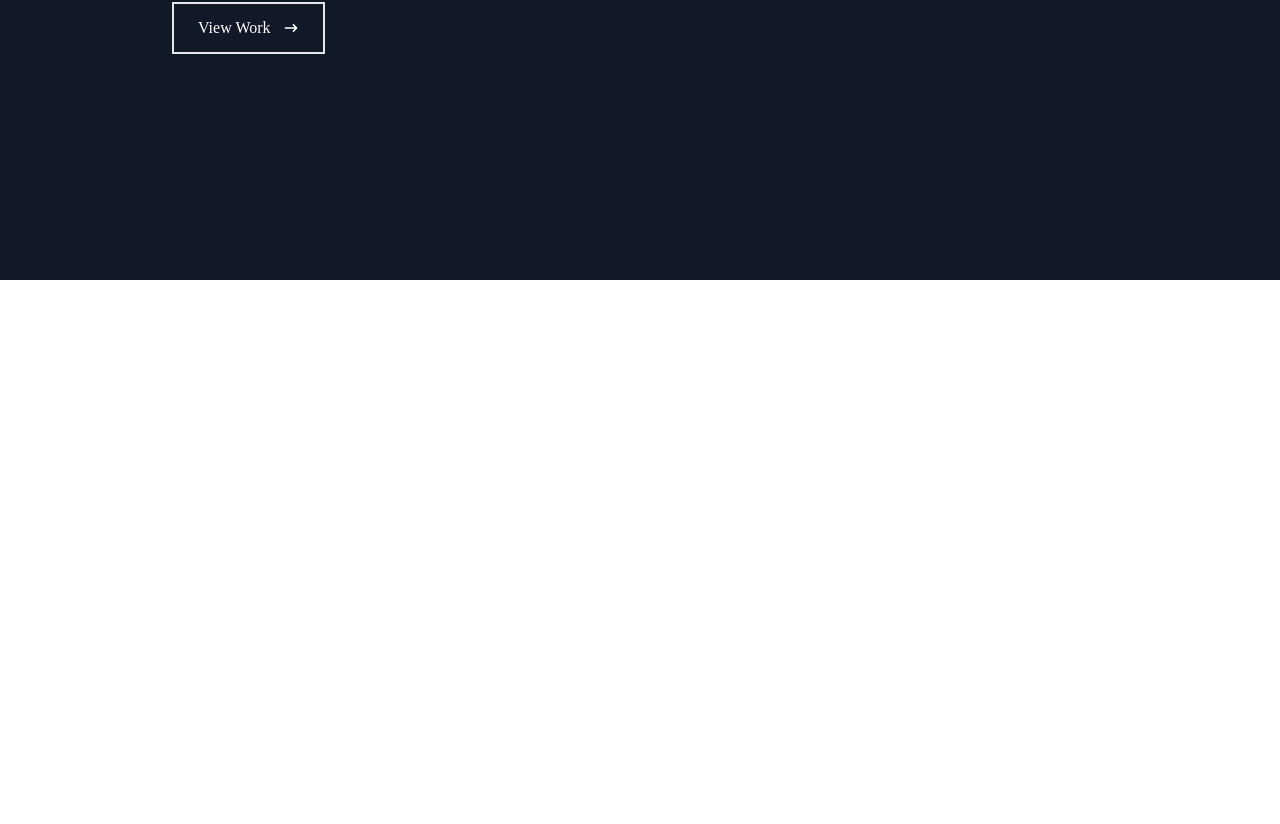
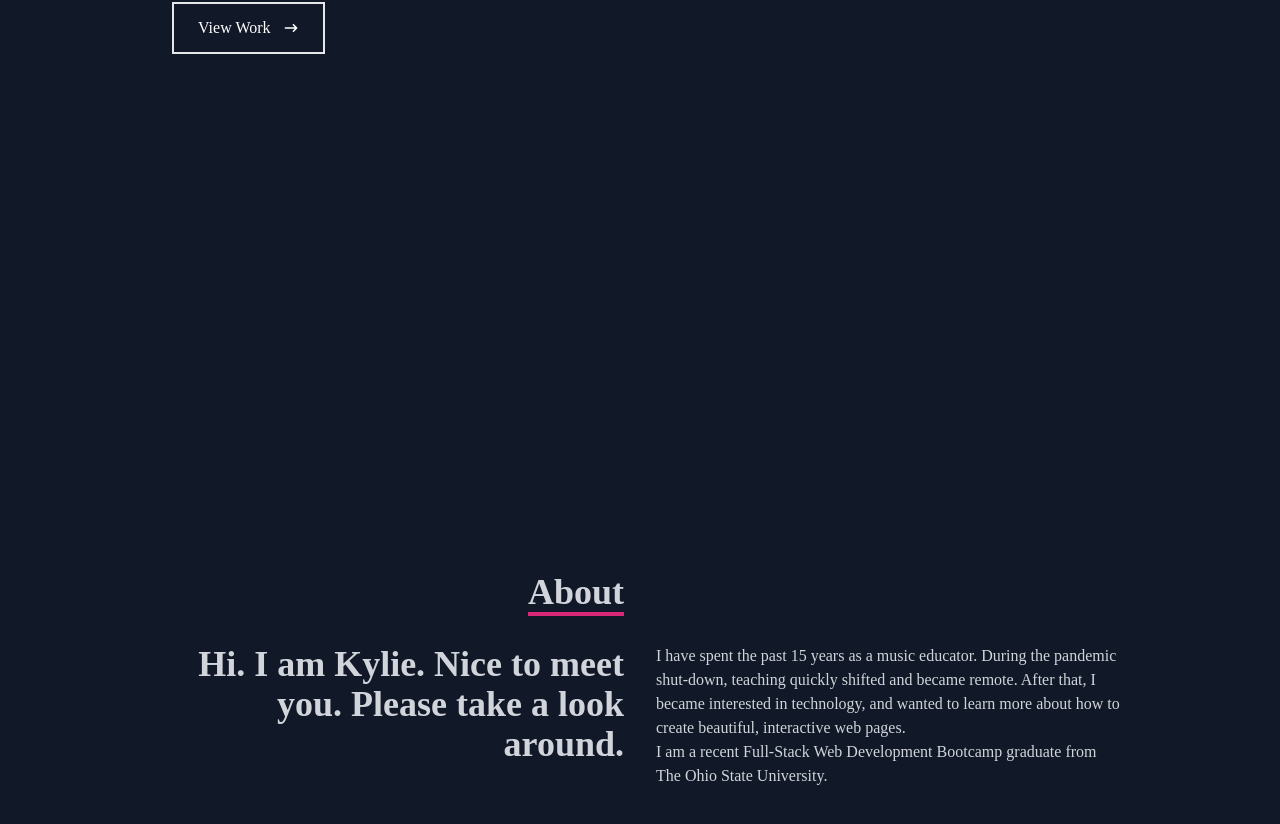
Before and after one commit to kylieogg/kylieogg-portfolio-react, a React (Create React App) app: page / in a window 1280 px wide. Shown: the part 520-1344 px from the top of the page. Before the commit the page ends 800 px from the top, so only its background shows below. Built offline with nearby package versions, Linux system fonts and the light colour scheme.

Commit message:
added about section

```diff
--- a/src/App.js
+++ b/src/App.js
@@ -1,5 +1,6 @@
 import Home from "./components/Home";
 import Navbar from "./components/Navbar";
+import About from "./components/About"
 
 
 function App() {
@@ -7,6 +8,7 @@ function App() {
     <div>
       <Navbar />
       <Home />
+      <About />
     </div>
   );
 }
--- /dev/null
+++ b/src/components/About.jsx
@@ -0,0 +1,33 @@
+import React from 'react';
+
+const About = () => {
+  return (
+    <div name='about' className='w-full h-screen bg-gray-900 text-gray-300'>
+        <div className='flex flex-col justify-center items-center w-full h-full'>
+            <div className='max-w-[1000px] w-full grid grid-cols-2 gap-8'>
+                <div className='sm:text-right pb-8 pl-4'>
+                    <p className='text-4xl font-bold inline border-b-4 border-pink-600'>
+                        About
+                    </p>
+                </div>
+            <div></div>
+            </div>
+             <div className='max-w-[1000px] w-full grid sm:grid-cols-2 gap-8 px-4'>
+                 <div className='sm:text-right text-4xl font-bold'>
+                     <p>Hi. I am Kylie. Nice to meet you. Please take a look around.</p>
+                 </div>
+            <div>
+               <p>
+                 I have spent the past 15 years as a music educator. During the pandemic shut-down, teaching quickly shifted and became remote. After that, I became interested in technology, and wanted to learn more about how to create beautiful, interactive web pages.
+               </p>
+               <p>
+               I am a recent Full-Stack Web Development Bootcamp graduate from The Ohio State University.
+               </p>
+            </div>
+             </div>
+        </div>
+    </div>
+  )
+}
+
+export default About;
--- a/src/components/Home.jsx
+++ b/src/components/Home.jsx
@@ -24,4 +24,4 @@ const Home = () => {
   )
 }
 
-export default Home
+export default Home;
```
